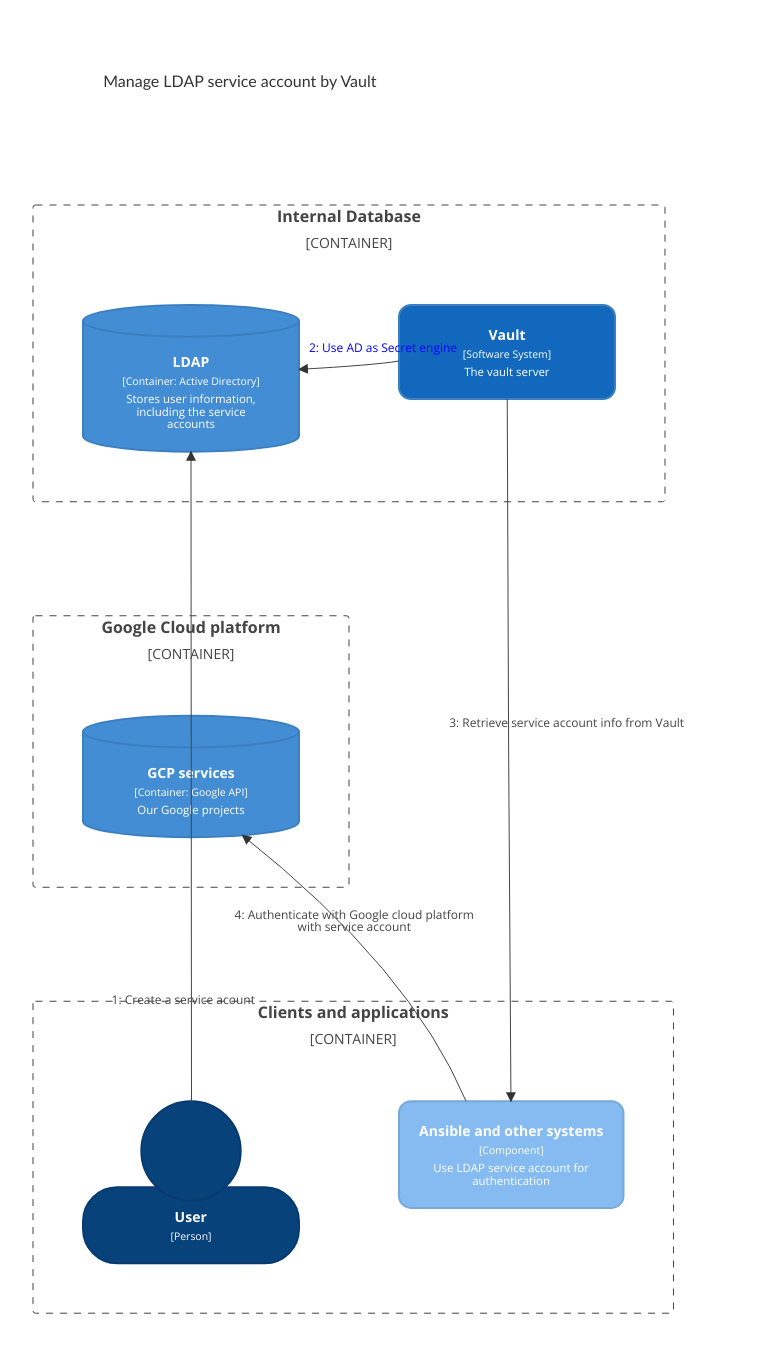
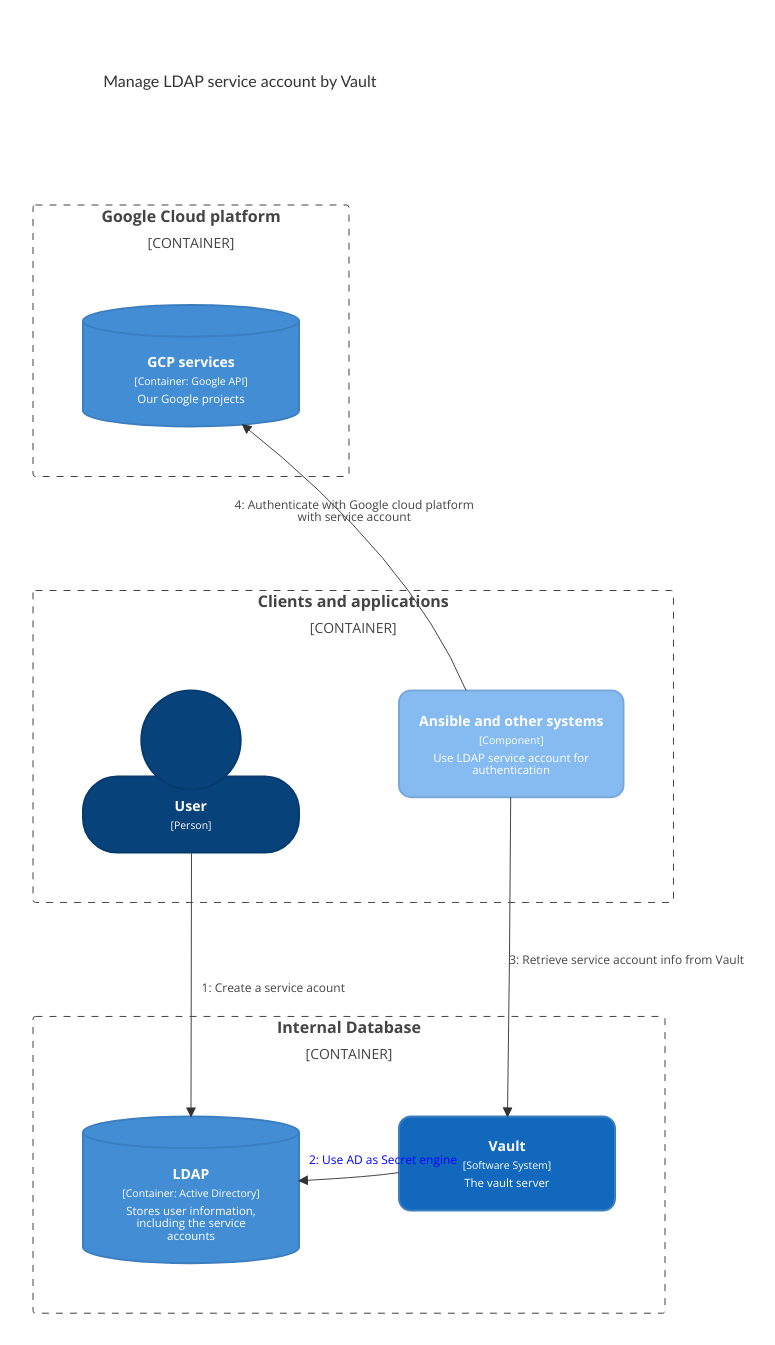
Before and after one commit to magichuihui/magichuihui.github.io, a Jekyll site: the page built from _posts/2025-04-25-workload-identity-pool-with-dex.md, in a window 1280 px wide and 1400 px high, scrolled down 3258 px, cut to the strip 55-1400 px from the top of the window. Shown: the whole strip, without its empty margins (142-917 px from the left). Built offline with Jekyll 4.4.1, drawn with Linux system fonts in a browser that asks for light colours; comment, search, counter and statistics services are not loaded; some of the changed lines change nothing that is shown.

Commit message:
ui: optimize mermaid diagram for vault and ldap

```diff
--- a/_posts/2025-04-25-workload-identity-pool-with-dex.md
+++ b/_posts/2025-04-25-workload-identity-pool-with-dex.md
@@ -142,26 +142,28 @@
 title Manage LDAP service account by Vault
 UpdateLayoutConfig($c4ShapeInRow="3", $c4BoundaryInRow="1")
 
-Container_Boundary(a, "Internal Database") {
-    ContainerDb(c4, "LDAP", "Active Directory", "Stores user information, including the service accounts")
-    System(c1, "Vault", "The vault server", "Store and rotate service account")
-}
-
 Container_Boundary(b, "Google Cloud platform") {
     ContainerDb(c5, "GCP services", "Google API", "Our Google projects")
 }
+
 
 Container_Boundary(c, "Clients and applications") {
     Person(p1, "User", "", "Create service account in LDAP")
     Component(c2, "Ansible and other systems", "", "Use LDAP service account for authentication")
 }
 
+Container_Boundary(a, "Internal Database") {
+    ContainerDb(c4, "LDAP", "Active Directory", "Stores user information, including the service accounts")
+    System(c1, "Vault", "The vault server", "Store and rotate service account")
+}
+
+
 Rel(p1, c4, "Create a service acount")
 Rel(c1, c4, "Use AD as Secret engine")
-Rel(c1, c2, "Retrieve service account info from Vault")
+Rel(c2, c1, "Retrieve service account info from Vault")
 Rel(c2, c5, "Authenticate with Google cloud platform <br/>with service account")
 
-UpdateRelStyle(p1, c4, $offsetY="220", $offsetX="-80")
+UpdateRelStyle(p1, c4, $offsetX="10")
 UpdateRelStyle(c1, c4, $textColor="blue", $offsetY="-20", $offsetX="-40")
 UpdateRelStyle(c1, c2, $offsetY="-30", $offsetX="-60")
 UpdateRelStyle(c2, c5, $offsetY="-50", $offsetX="-120")
```
